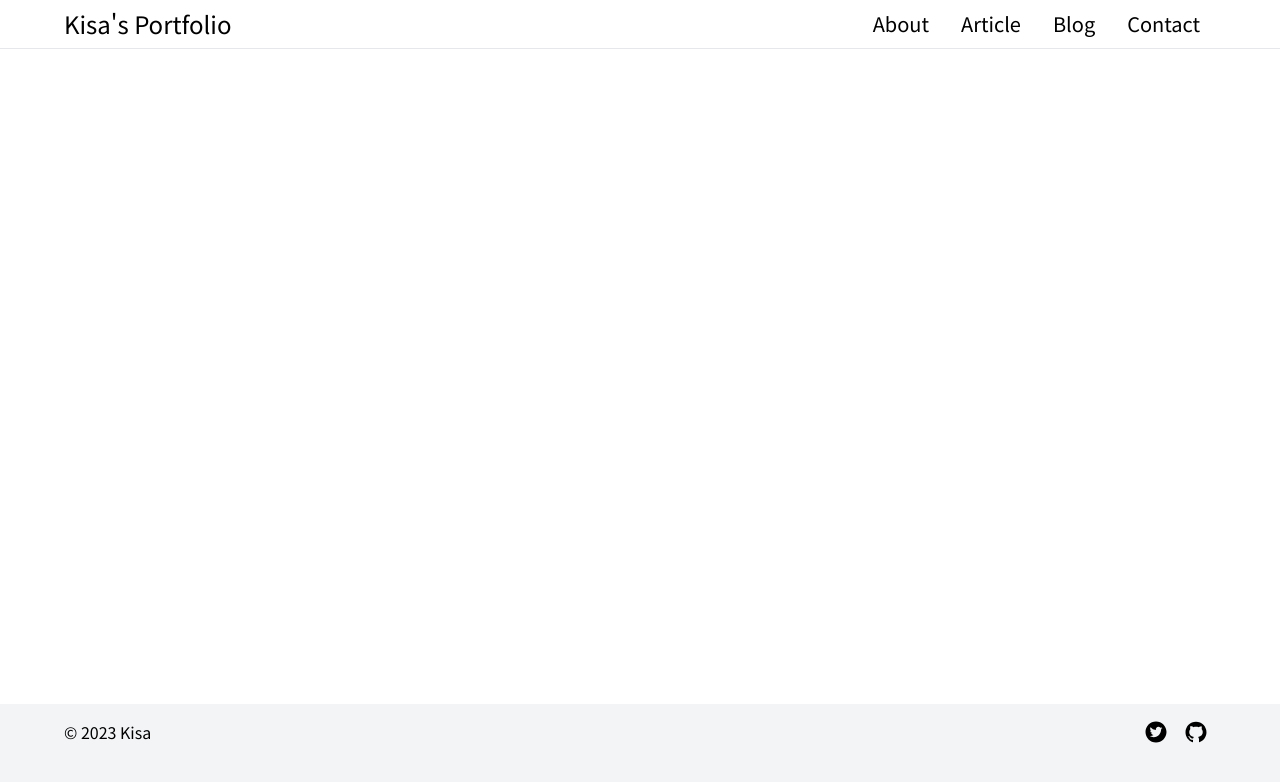
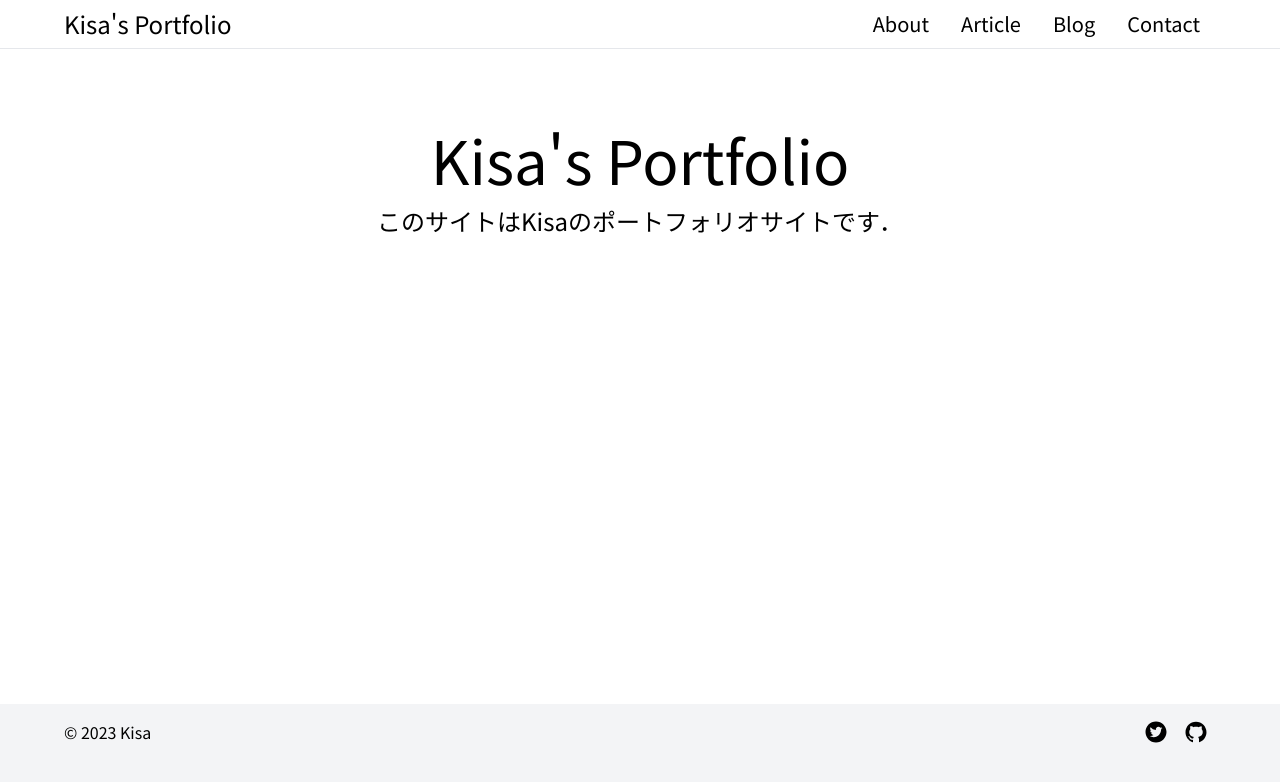
Before and after one commit to skisa31/portfolio, a Next.js app in the folder frontend/: page / in a window 1280 px wide. Shown: the top 782 px of the page. Built offline with nearby package versions, Linux system fonts and the light colour scheme.

Commit message:
とりあえずトップページ

```diff
--- a/frontend/app/page.tsx
+++ b/frontend/app/page.tsx
@@ -2,19 +2,13 @@ import Head from 'next/head';
 
 export default function Home() {
   return (
-    <>
-      <Head>
-        <meta charSet="utf-8" />
-        <link
-          href="https://cdnjs.cloudflare.com/ajax/libs/font-awesome/6.2.1/css/all.min.css"
-          integrity="sha512-MV7K8+y+gLIBoVD59lQIYicR65iaqukzvf/nwasF0nqhPay5w/9lJmVM2hMDcnK1OnMGCdVK+iQrJ7lzPJQd1w=="
-          crossOrigin="anonymous"
-          referrerPolicy="no-referrer"
-        />
-        <h1>
-          Main page
-        </h1>
-      </Head>
-    </>
+    <div className='max-w-6xl mx-auto'>
+      <div className='text-6xl mx-auto pt-20 text-center'>
+        <h1>Kisa&apos;s Portfolio</h1>
+      </div>
+      <div className='text-2xl mx-auto pt-4 text-center'>
+        <h2>このサイトはKisaのポートフォリオサイトです．</h2>
+      </div>
+    </div>
   )
 }
```
